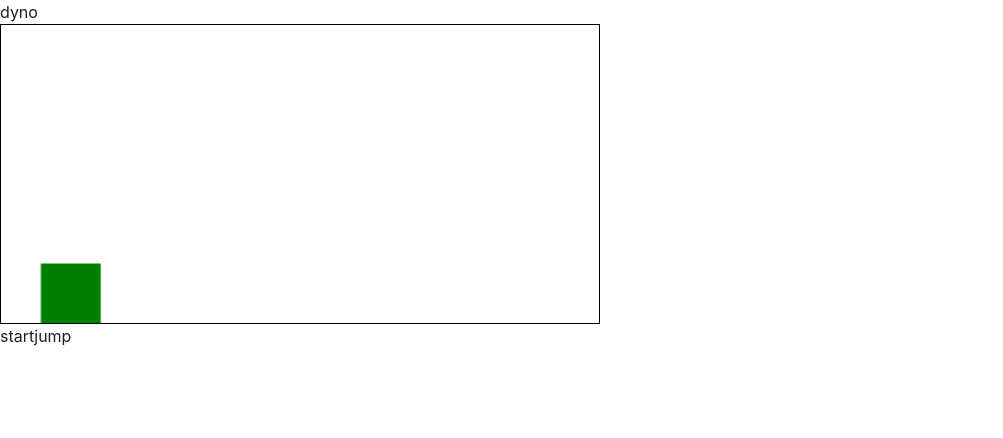
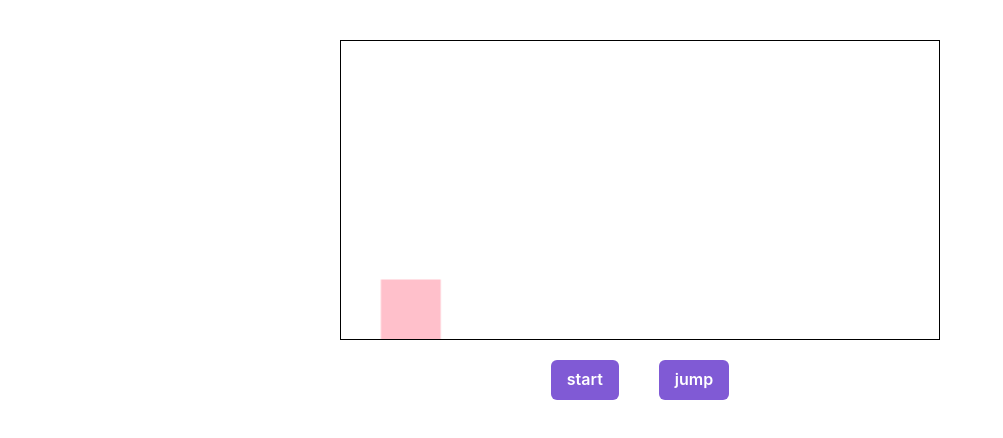
Before and after one commit to GAME-EE/client, a Next.js app: page /game/dyno in a window 1280 px wide. Shown: the top 438 px of the page, without its empty margins (0-1003 px from the left). Built offline with nearby package versions, Linux system fonts and the light colour scheme.

Commit message:
fix : styled 수정

```diff
--- a/src/components/DynoCanvas.tsx
+++ b/src/components/DynoCanvas.tsx
@@ -1,32 +1,37 @@
 // import React from 'react';
+import { Button, Center, Flex } from '@chakra-ui/react';
+import { useCallback, useEffect, useRef, useState } from 'react';
 
-import { useCallback, useEffect, useRef, useState } from 'react';
+//불변값들
 const OBSTACLE_OBJECT = {
   y: 130,
   width: 20,
   height: 20,
-  maxY: 60,
+  color: '#6B46C1',
 };
 const CANVAS_OBJECT = {
+  //height - OBSTACLE_OBJECT.height = 120
   height: 140,
   // maxHeight: 120,
 };
 const DINO_OBJECT = {
+  //y+width = 150
   x: 20,
   y: 120,
   width: 30,
   height: 30,
+  maxY: 60,
 };
 const DINO_SPEED = 3;
 const OBSTACLE_SPEED = 2;
 const STAY_MAX_TIME = 5;
+
 const DynoCanvas = ({}) => {
   const canvasRef = useRef<HTMLCanvasElement | null>(null);
   const [context, setContext] = useState<CanvasRenderingContext2D | null>(null);
-  // const [dinoYRef, setdinoYRefRef] = useState(120);
   const obstacleRef = useRef<number[]>([]);
-  const dinoYRef = useRef<number>(120);
-  // const jumpRef = useRef<boolean>(false);/
+  // const [playing, setplaying] = useState(false);
+  const dinoYRef = useRef<number>(DINO_OBJECT.y);
   let jumping: boolean = false;
   let timer = 0;
   let stayTime = 0;
@@ -39,7 +44,7 @@ const DynoCanvas = ({}) => {
     };
 
     if (!context) return;
-    context.fillStyle = 'green';
+    context.fillStyle = 'pink';
     context.fillRect(rect.x, rect.y, rect.width, rect.height);
   }, [context, dinoYRef]);
 
@@ -62,8 +67,10 @@ const DynoCanvas = ({}) => {
       const tempX = 300;
       obstacleRef.current = [...obstacleRef.current, tempX];
     }
+
     // NOTE: 장애물들을 프레임마다 1씩 줄이고
     obstacleRef.current = obstacleRef.current.map(i => i - OBSTACLE_SPEED);
+
     // NOTE: 1씩 줄였으니까, 다시 그려줘야 함
     obstacleRef.current.forEach((value, i, o) => {
       if (value < 0 - OBSTACLE_OBJECT.width) {
@@ -71,33 +78,29 @@ const DynoCanvas = ({}) => {
       }
       drawObstacleToX(context, value);
     });
+
     //체공 상태인 경우 dinoYRef.current === OBSTACLE_OBJECT.maxY
-    if (dinoYRef.current === OBSTACLE_OBJECT.maxY) {
+    if (dinoYRef.current === DINO_OBJECT.maxY) {
       // console.log('체공');
       stayTime++;
     }
+
     //체공 상태에서 끝나, 점프를 멈추어야 하는 상태
     if (stayTime > STAY_MAX_TIME) {
-      // console.log('점프 stop');
+      console.log('점프 stop');
       jumping = false;
       stayTime = 0;
     }
+
     //점프를 해야하는 상태
-    if (dinoYRef.current > OBSTACLE_OBJECT.maxY && jumping == true) {
-      // console.log('점프');
+    if (dinoYRef.current > DINO_OBJECT.maxY && jumping == true) {
+      console.log('점프');
       dinoYRef.current = dinoYRef.current - DINO_SPEED;
     }
-    //점프후 내려가는 상태, 내려갈수 있는 한계를 지정
-    // if (dinoYRef.current < OBSTACLE_OBJECT.maxY) {
-    //   jumping = false;
-    // }
-    // else if (jumping == true) {
-    //   dinoYRef.current = dinoYRef.current - DINO_SPEED;
-    // }
 
     //점프 상태가 아닌때 아래로, 내려갈수 있는 한계를 지정
     if (jumping == false && dinoYRef.current < CANVAS_OBJECT.height - OBSTACLE_OBJECT.height) {
-      // console.log('내려감');
+      console.log('내려감');
       //캔버스 아래 끝까지만 내려가도록,
       dinoYRef.current = dinoYRef.current + DINO_SPEED;
     }
@@ -107,7 +110,7 @@ const DynoCanvas = ({}) => {
 
   const drawObstacleToX = (ctx: CanvasRenderingContext2D | null, x: number) => {
     if (!ctx) return;
-
+    ctx.fillStyle = OBSTACLE_OBJECT.color;
     ctx.fillRect(x, OBSTACLE_OBJECT.y, OBSTACLE_OBJECT.width, OBSTACLE_OBJECT.height);
   };
 
@@ -123,7 +126,7 @@ const DynoCanvas = ({}) => {
     }
   };
   return (
-    <div>
+    <Center flexDirection={'column'} m={10}>
       <canvas
         ref={canvasRef}
         style={{
@@ -132,9 +135,17 @@ const DynoCanvas = ({}) => {
           border: '0.1px solid black',
         }}
       />
-      <button onClick={byFrame}>start</button>
-      <button onClick={handleJump}>jump</button>
-    </div>
+      <Center>
+        <Button colorScheme="purple" onClick={byFrame} m={5}>
+          start
+        </Button>
+        <Button colorScheme="purple" onClick={handleJump} m={5}>
+          jump
+        </Button>
+      </Center>
+      {/* <button onClick={byFrame}>start</button>
+      <button onClick={handleJump}>jump</button> */}
+    </Center>
   );
 };
 
--- a/src/pages/game/dyno.tsx
+++ b/src/pages/game/dyno.tsx
@@ -3,7 +3,6 @@ import DynoCanvas from '../../components/DynoCanvas';
 const Dyno: NextPage = () => {
   return (
     <div>
-      dyno
       <DynoCanvas />
     </div>
   );
```
